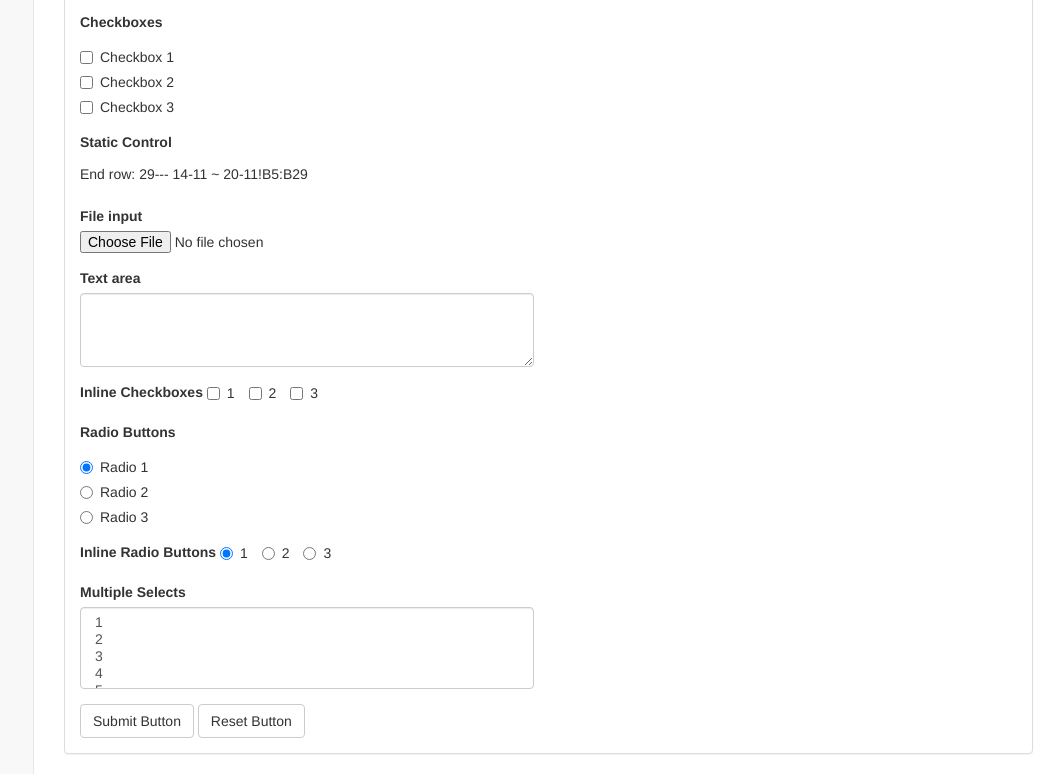
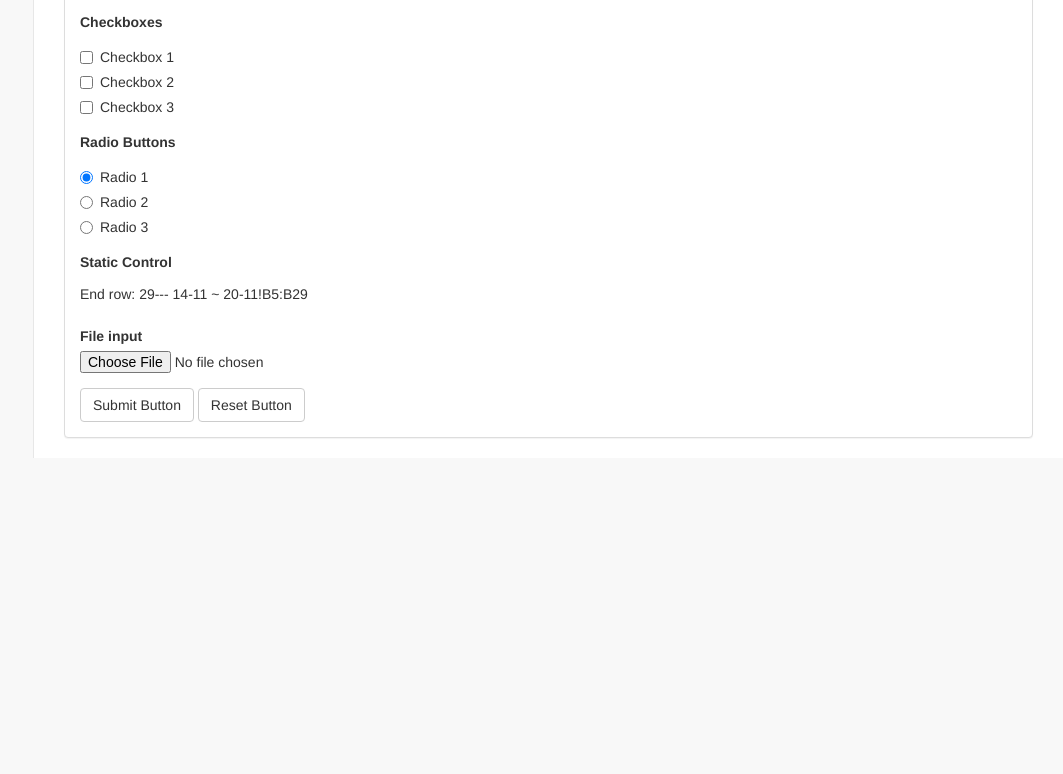
Before and after one commit to phamminhtien305/demodailyreport.io, a website: page pages/forms.html in a window 1280 px wide. Shown: the part 798-1572 px from the top of the page, without its empty margins (217-1280 px from the left). After the commit the page ends 1256 px from the top, so only its background shows below. Drawn offline with Linux system fonts and the light colour scheme.

Commit message:
Tam the da

```diff
--- a/pages/forms.html
+++ b/pages/forms.html
@@ -462,30 +462,6 @@
                                         </div>
 
                                         <div class="form-group">
-                                            <label>Static Control</label>
-                                            <p class="form-control-static">End row: 29--- 14-11 ~ 20-11!B5:B29</p>
-                                        </div>
-                                        <div class="form-group">
-                                            <label>File input</label>
-                                            <input type="file">
-                                        </div>
-                                        <div class="form-group">
-                                            <label>Text area</label>
-                                            <textarea class="form-control" rows="3"></textarea>
-                                        </div>
-                                        <div class="form-group">
-                                            <label>Inline Checkboxes</label>
-                                            <label class="checkbox-inline">
-                                                <input type="checkbox">1
-                                            </label>
-                                            <label class="checkbox-inline">
-                                                <input type="checkbox">2
-                                            </label>
-                                            <label class="checkbox-inline">
-                                                <input type="checkbox">3
-                                            </label>
-                                        </div>
-                                        <div class="form-group">
                                             <label>Radio Buttons</label>
                                             <div class="radio">
                                                 <label>
@@ -503,29 +479,16 @@
                                                 </label>
                                             </div>
                                         </div>
+
                                         <div class="form-group">
-                                            <label>Inline Radio Buttons</label>
-                                            <label class="radio-inline">
-                                                <input type="radio" name="optionsRadiosInline" id="optionsRadiosInline1" value="option1" checked>1
-                                            </label>
-                                            <label class="radio-inline">
-                                                <input type="radio" name="optionsRadiosInline" id="optionsRadiosInline2" value="option2">2
-                                            </label>
-                                            <label class="radio-inline">
-                                                <input type="radio" name="optionsRadiosInline" id="optionsRadiosInline3" value="option3">3
-                                            </label>
+                                            <label>Static Control</label>
+                                            <p class="form-control-static">End row: 29--- 14-11 ~ 20-11!B5:B29</p>
+                                        </div>
+                                        <div class="form-group">
+                                            <label>File input</label>
+                                            <input type="file">
                                         </div>
 
-                                        <div class="form-group">
-                                            <label>Multiple Selects</label>
-                                            <select multiple class="form-control">
-                                                <option>1</option>
-                                                <option>2</option>
-                                                <option>3</option>
-                                                <option>4</option>
-                                                <option>5</option>
-                                            </select>
-                                        </div>
                                         <button type="submit" class="btn btn-default">Submit Button</button>
                                         <button type="reset" class="btn btn-default">Reset Button</button>
                                     </form>
```
